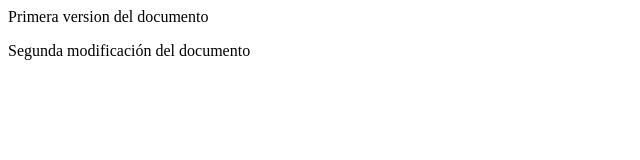
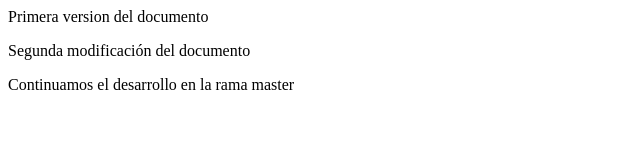
Before and after one commit to xRulo/ExamenRaul, a plain HTML site: page index.html in a window 1280 px wide. Shown: the whole page, without its empty margins (0-640 px from the left). Drawn offline with Linux system fonts and the light colour scheme.

Commit message:
Continuamos en la rama master

```diff
--- a/index.html
+++ b/index.html
@@ -1,2 +1,3 @@
 <p>Primera version del documento</p>
 <p>Segunda modificación del documento</p>
+<p>Continuamos el desarrollo en la rama master</p>
```
